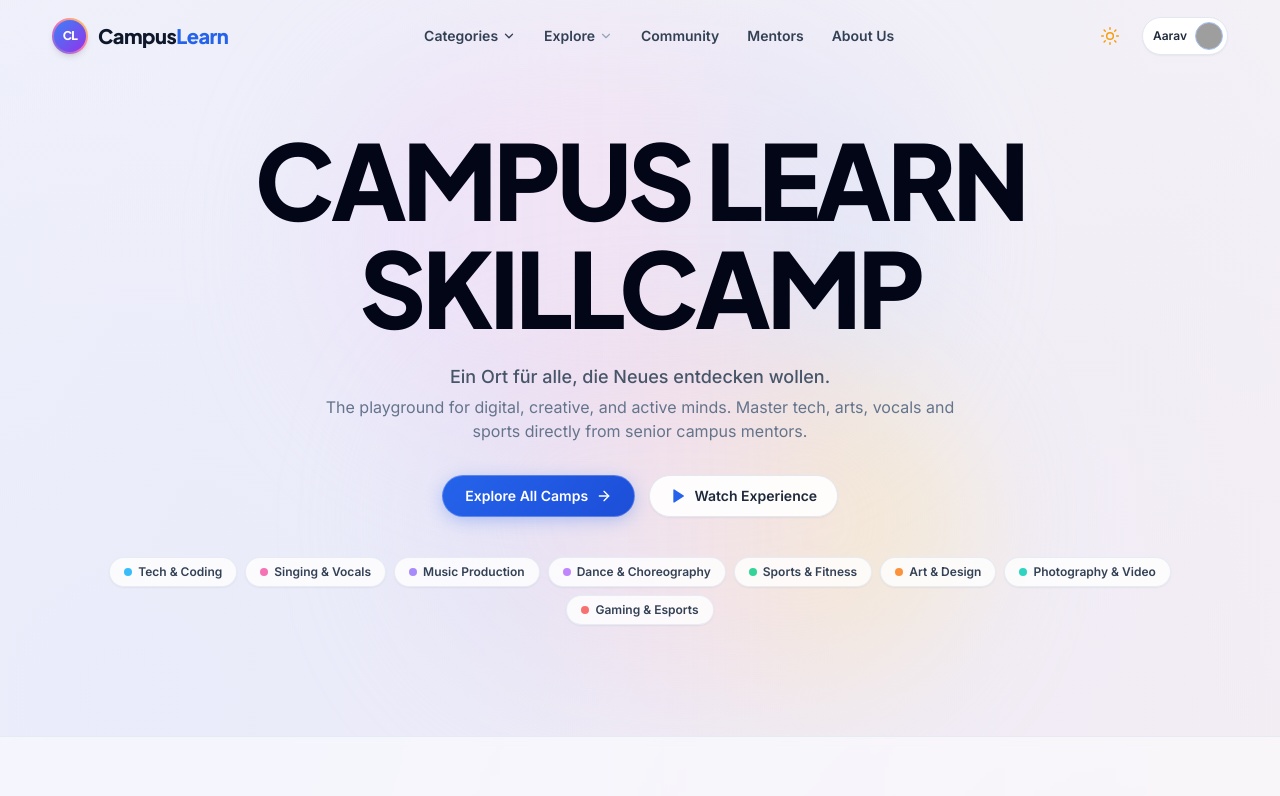
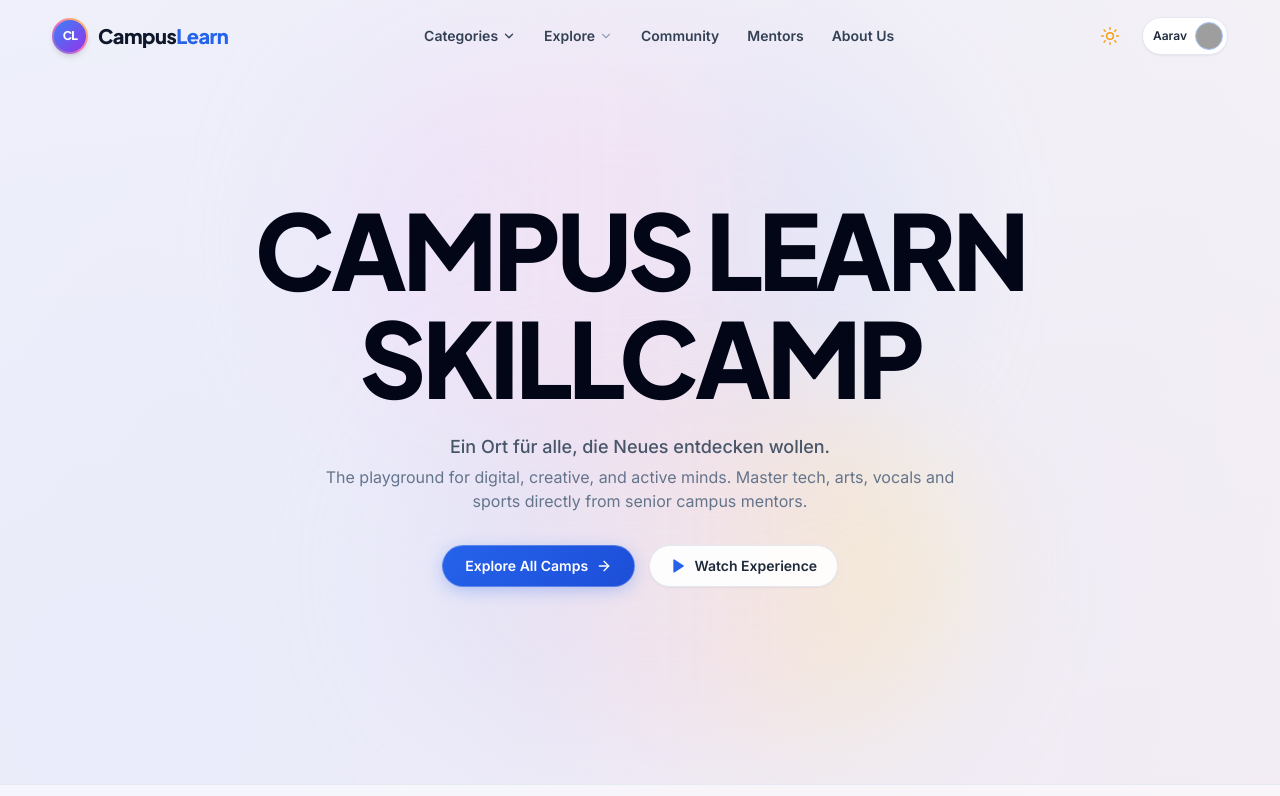
Before and after one commit to dsawithaditya/Campus_learn, a React (Vite) app: page / in a window 1280 px wide. Shown: the top 796 px of the page. Built offline with nearby package versions, Linux system fonts and the light colour scheme; grey boxes are pictures that could not be loaded.

Commit message:
fix: adjust bottom 3D model positions to avoid cutoff and remove confetti celebration

```diff
--- a/src/components/SkillCamp3DScene.jsx
+++ b/src/components/SkillCamp3DScene.jsx
@@ -1,8 +1,7 @@
 import React, { useEffect, useRef, useState } from 'react';
 import * as THREE from 'three';
-import confetti from 'canvas-confetti';
 
-// 8 Skill Categories matching the exact prompt and reference design
+// 8 Skill Categories safely positioned so they are never clipped or cut off
 const CATEGORIES = [
   {
     id: 'tech',
@@ -10,8 +9,8 @@ const CATEGORIES = [
     desc: 'Web dev, DSA, microchips & AI',
     color: '#38BDF8',
     glowColor: 0x38bdf8,
-    pos: [-4.6, 2.3, 0.2], // Top Left
-    scale: 1.05,
+    pos: [-4.2, 2.1, 0.2], // Top Left
+    scale: 0.94,
   },
   {
     id: 'singing',
@@ -19,8 +18,8 @@ const CATEGORIES = [
     desc: 'Vocal ranges, pitch & stage mic',
     color: '#F472B6',
     glowColor: 0xf472b6,
-    pos: [0.1, 3.3, 0.3], // Top Center
-    scale: 1.05,
+    pos: [0.0, 2.35, 0.3], // Top Center
+    scale: 0.94,
   },
   {
     id: 'music',
@@ -28,8 +27,8 @@ const CATEGORIES = [
     desc: 'FL Studio, beats, mixing & studio gear',
     color: '#A78BFA',
     glowColor: 0xa78bfa,
-    pos: [4.8, 2.6, 0.2], // Top Right
-    scale: 1.05,
+    pos: [4.2, 2.1, 0.2], // Top Right
+    scale: 0.94,
   },
   {
     id: 'dance',
@@ -37,8 +36,8 @@ const CATEGORIES = [
     desc: 'Ballet, hip-hop, pirouettes & rhythms',
     color: '#C084FC',
     glowColor: 0xc084fc,
-    pos: [-5.2, -0.4, 0.3], // Center Left
-    scale: 1.05,
+    pos: [-4.6, 0.15, 0.3], // Center Left
+    scale: 0.94,
   },
   {
     id: 'sports',
@@ -46,8 +45,8 @@ const CATEGORIES = [
     desc: 'Dumbbells, track sprints & basketball',
     color: '#34D399',
     glowColor: 0x34d399,
-    pos: [5.1, 0.2, 0.2], // Center Right
-    scale: 1.05,
+    pos: [4.6, 0.2, 0.2], // Center Right
+    scale: 0.94,
   },
   {
     id: 'art',
@@ -55,8 +54,8 @@ const CATEGORIES = [
     desc: 'Painter palette, UI/UX & illustration',
     color: '#FB923C',
     glowColor: 0xfb923c,
-    pos: [-4.5, -2.8, 0.1], // Bottom Left
-    scale: 1.05,
+    pos: [-3.8, -1.75, 0.2], // Bottom Left (Safe from bottom edge)
+    scale: 0.92,
   },
   {
     id: 'photography',
@@ -64,8 +63,8 @@ const CATEGORIES = [
     desc: 'Cinematic reels, lenses & camera gear',
     color: '#2DD4BF',
     glowColor: 0x2dd4bf,
-    pos: [-0.1, -3.2, 0.2], // Bottom Center
-    scale: 1.05,
+    pos: [0.0, -1.85, 0.2], // Bottom Center (Safe from bottom edge)
+    scale: 0.92,
   },
   {
     id: 'gaming',
@@ -73,8 +72,8 @@ const CATEGORIES = [
     desc: 'Gamepads, RGB rigs & trophy cups',
     color: '#F87171',
     glowColor: 0xf87171,
-    pos: [4.6, -2.5, 0.3], // Bottom Right
-    scale: 1.05,
+    pos: [3.8, -1.7, 0.3], // Bottom Right (Safe from bottom edge)
+    scale: 0.92,
   },
 ];
 
@@ -961,18 +960,6 @@ export function SkillCamp3DScene({ onSelectCategory }) {
           item.bounceSpring = 1.0;
           item.spinAnim = Math.PI * 2;
 
-          // Joyful pastel confetti burst at click position
-          const normX = e.clientX / window.innerWidth;
-          const normY = e.clientY / window.innerHeight;
-
-          confetti({
-            particleCount: 50,
-            spread: 75,
-            origin: { x: normX, y: normY },
-            colors: ['#38BDF8', '#F472B6', '#A78BFA', '#C084FC', '#34D399', '#FB923C', '#FCD34D'],
-            disableForReducedMotion: true,
-          });
-
           if (onSelectCategory) {
             onSelectCategory(catId);
           }
@@ -1003,8 +990,8 @@ export function SkillCamp3DScene({ onSelectCategory }) {
       camera.position.y = THREE.MathUtils.lerp(camera.position.y, mouse.y * 0.45, 0.05);
       camera.lookAt(0, 0, 0);
 
-      // When scrolling down, ALL 3D icons should smoothly move down in sync with scroll
-      const scrollDownOffset = scrollY * 0.008;
+      // Downward parallax on scroll, safely bounded so models never get cut off at bottom
+      const scrollDownOffset = Math.min(scrollY * 0.002, 0.45);
 
       // Animate each of the 8 3D models
       categoryGroups.forEach((item) => {
@@ -1014,11 +1001,11 @@ export function SkillCamp3DScene({ onSelectCategory }) {
         const floatY = Math.sin(elapsedTime * 1.6 + item.floatPhase) * 0.14;
         const floatRot = Math.cos(elapsedTime * 1.3 + item.floatPhase) * 0.07;
 
-        // All 3D icons move DOWN as you scroll down
+        // All 3D icons move DOWN as you scroll down, securely within view
         item.group.position.y = item.basePos.y + floatY - scrollDownOffset;
 
         // Spread slightly outwards for depth
-        const scrollSpreadX = Math.sign(item.basePos.x) * (scrollY * 0.0018);
+        const scrollSpreadX = Math.sign(item.basePos.x) * Math.min(scrollY * 0.001, 0.25);
         item.group.position.x = item.basePos.x + scrollSpreadX;
 
         // Spring Bounce & Spin decay
--- a/src/sections/Hero.jsx
+++ b/src/sections/Hero.jsx
@@ -4,7 +4,6 @@ import { ArrowRight, Play } from 'lucide-react';
 import { useNavigate } from 'react-router-dom';
 import { SkillCamp3DScene } from '../components/SkillCamp3DScene';
 import { Modal } from '../components/Modal';
-import categoriesData from '../data/categories.json';
 
 // Direct course slug mapping for all 8 3D icons
 const CATEGORY_COURSE_SLUGS = {
@@ -22,8 +21,6 @@ export function Hero() {
   const [isVideoModalOpen, setIsVideoModalOpen] = useState(false);
   const navigate = useNavigate();
 
-  const safeCategories = Array.isArray(categoriesData) ? categoriesData : [];
-
   const handleSelectCategory = (catId) => {
     const slug = CATEGORY_COURSE_SLUGS[catId];
     if (slug) {
@@ -34,7 +31,7 @@ export function Hero() {
   };
 
   return (
-    <section className="relative min-h-[92vh] flex flex-col justify-center items-center pt-20 pb-16 overflow-hidden select-none">
+    <section className="relative min-h-[98vh] flex flex-col justify-center items-center pt-24 pb-24 select-none">
       {/* Soft Ambient Pastel Background Auroras */}
       <div className="absolute top-10 left-1/4 w-[600px] h-[400px] bg-gradient-to-r from-purple-200/40 via-pink-200/30 to-blue-200/35 blur-3xl rounded-full pointer-events-none -z-20" />
       <div className="absolute bottom-10 right-1/4 w-[550px] h-[350px] bg-gradient-to-l from-amber-200/40 via-rose-200/30 to-indigo-200/30 blur-3xl rounded-full pointer-events-none -z-20" />
@@ -97,28 +94,6 @@ export function Hero() {
             <span>Watch Experience</span>
           </button>
         </motion.div>
-
-        {/* Quick Category Chips bar */}
-        <motion.div
-          initial={{ opacity: 0 }}
-          animate={{ opacity: 1 }}
-          transition={{ duration: 0.6, delay: 0.4 }}
-          className="mt-10 flex flex-wrap items-center justify-center gap-2 pointer-events-auto"
-        >
-          {safeCategories.map((cat) => (
-            <button
-              key={cat?.id}
-              onClick={() => handleSelectCategory(cat?.id)}
-              className="text-xs px-3.5 py-1.5 rounded-full font-semibold transition-all flex items-center gap-1.5 bg-white/80 dark:bg-slate-900/80 text-slate-700 dark:text-slate-300 hover:bg-white dark:hover:bg-slate-800 border border-slate-200/80 dark:border-slate-800 shadow-sm hover:scale-105 active:scale-95 cursor-pointer"
-            >
-              <span
-                className="w-2 h-2 rounded-full"
-                style={{ backgroundColor: cat?.color || '#3b82f6' }}
-              />
-              <span>{cat?.name}</span>
-            </button>
-          ))}
-        </motion.div>
       </div>
 
       {/* Video Modal */}
```
